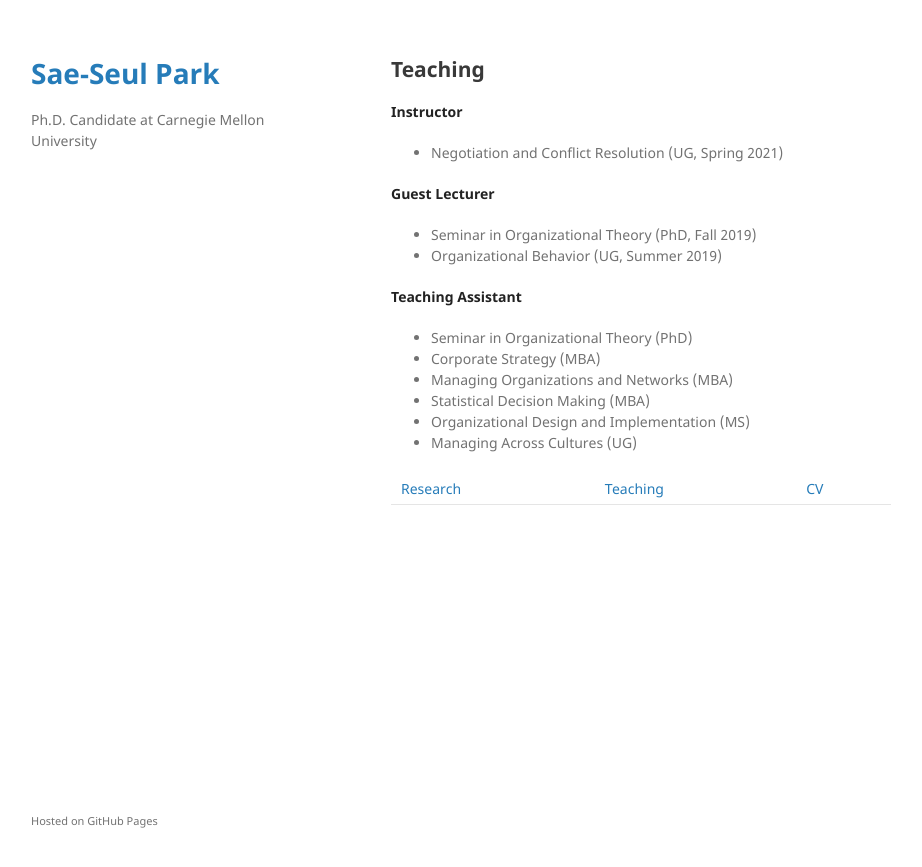
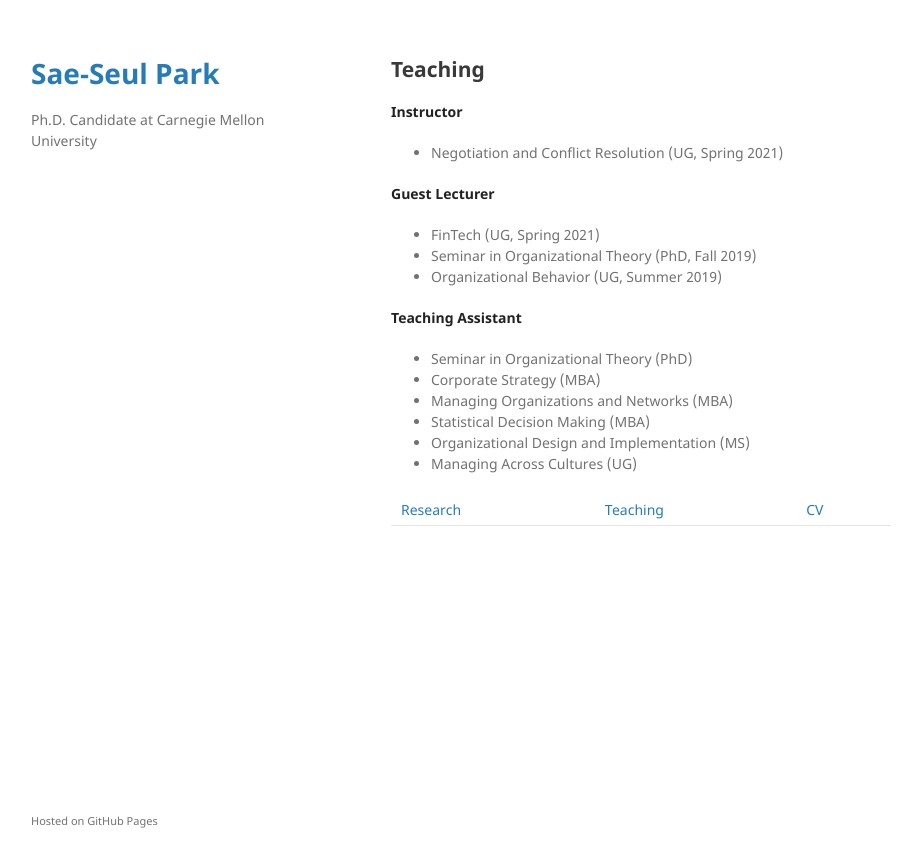
Before and after one commit to saepark/saepark.github.io, a Jekyll site: the page built from teaching.md, in a window 1280 px wide. Shown: the top 867 px of the page, without its empty margins (179-1101 px from the left). Built offline with Jekyll 4.4.1, drawn with Linux system fonts in a browser that asks for light colours; our own code applies the rules of GitHub Pages for plain Markdown files.

Commit message:
Update teaching.md

```diff
--- a/teaching.md
+++ b/teaching.md
@@ -9,7 +9,7 @@ layout: default
 * Negotiation and Conflict Resolution (UG, Spring 2021)
 
 **Guest Lecturer**
-
+* FinTech (UG, Spring 2021)
 * Seminar in Organizational Theory (PhD, Fall 2019)
 * Organizational Behavior (UG, Summer 2019)
 
```
